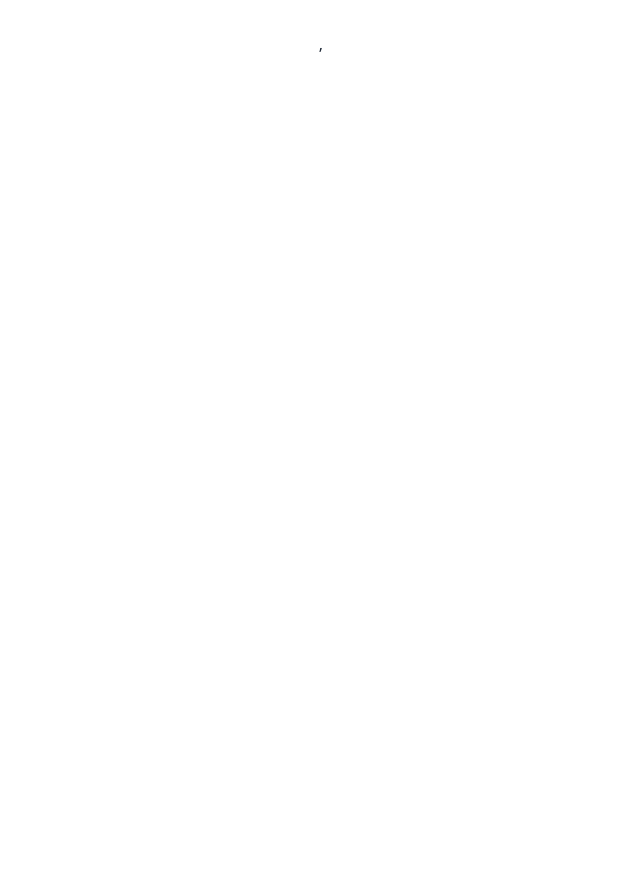
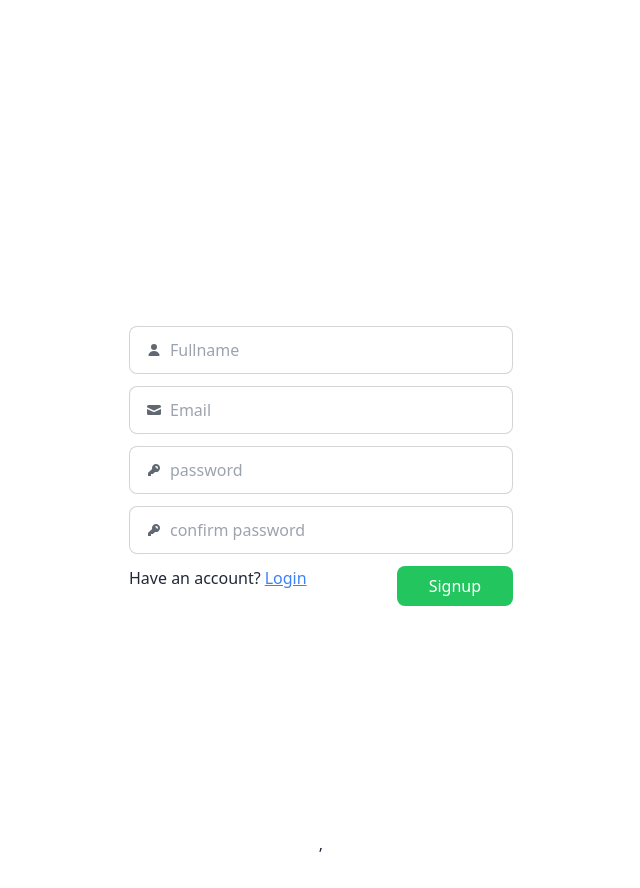
Before and after one commit to Inno-cent/SM-react-chatapp, a React (Vite) app in the folder Frontend/: page /signup in a window 1280 px wide. Before the commit this address had no page. Shown: the whole page, without its empty margins (319-959 px from the left). Before the commit the page ends 800 px from the top, so only its background shows below. Built offline with nearby package versions, Linux system fonts and the light colour scheme.

Commit message:
sign up ui  update

```diff
--- a/Frontend/src/App.jsx
+++ b/Frontend/src/App.jsx
@@ -1,5 +1,6 @@
 import "./App.css";
 import Login from "./components/Login/Login";
+import Signup from "./components/Signup/Signup";
 import { Navigate, Route, Routes } from "react-router-dom";
 
 function App() {
@@ -7,6 +8,8 @@ function App() {
     <>
       <Routes>
         <Route path="/login" element={<Login />} />
+        <Route path="/signup" element={<Signup />} />
+
       </Routes>
     </>
   );
--- a/Frontend/src/components/Signup/Signup.jsx
+++ b/Frontend/src/components/Signup/Signup.jsx
@@ -1,21 +1,12 @@
-
-
 import { Link } from "react-router-dom";
 
 function Signup() {
-
-
   return (
     <>
       <div className="flex h-screen items-center justify-center">
-        <form
+        <form className="bpx-6 py-2  space-y-3 w-96">
 
-          className="border border-white px-6 py-2 rounded-md space-y-3 w-96"
-        >
-          <h1 className="text-2xl text-center">
-            Chat<span className="text-green-500 font-semibold">App</span>
-          </h1>
-          <h2 className="text-xl text-white font-bold">Signup</h2>
+          <h2 className="text-2xl text-white font-bold">Signup</h2>
           <br />
           {/* Fullname */}
           <label className="input input-bordered flex items-center gap-2">
@@ -27,12 +18,7 @@ function Signup() {
             >
               <path d="M8 8a3 3 0 1 0 0-6 3 3 0 0 0 0 6ZM12.735 14c.618 0 1.093-.561.872-1.139a6.002 6.002 0 0 0-11.215 0c-.22.578.254 1.139.872 1.139h9.47Z" />
             </svg>
-            <input
-              type="text"
-              className="grow"
-              placeholder="Fullname"
-
-            />
+            <input type="text" className="grow" placeholder="Fullname" />
           </label>
 
           {/* Email */}
@@ -46,14 +32,8 @@ function Signup() {
               <path d="M2.5 3A1.5 1.5 0 0 0 1 4.5v.793c.026.009.051.02.076.032L7.674 8.51c.206.1.446.1.652 0l6.598-3.185A.755.755 0 0 1 15 5.293V4.5A1.5 1.5 0 0 0 13.5 3h-11Z" />
               <path d="M15 6.954 8.978 9.86a2.25 2.25 0 0 1-1.956 0L1 6.954V11.5A1.5 1.5 0 0 0 2.5 13h11a1.5 1.5 0 0 0 1.5-1.5V6.954Z" />
             </svg>
-            <input
-              type="email"
-              className="grow"
-              placeholder="Email"
-
-            />
+            <input type="email" className="grow" placeholder="Email" />
           </label>
-
 
           {/* Password */}
           <label className="input input-bordered flex items-center gap-2">
@@ -69,14 +49,8 @@ function Signup() {
                 clipRule="evenodd"
               />
             </svg>
-            <input
-              type="password"
-              className="grow"
-              placeholder="password"
-
-            />
+            <input type="password" className="grow" placeholder="password" />
           </label>
-
 
           {/*Confirm Password */}
           <label className="input input-bordered flex items-center gap-2">
@@ -96,10 +70,8 @@ function Signup() {
               type="password"
               className="grow"
               placeholder="confirm password"
-
             />
           </label>
-
 
           {/* Text & Button */}
           <div className="flex justify-between">
@@ -112,10 +84,11 @@ function Signup() {
                 Login
               </Link>
             </p>
-            <input
+
+             <input
               type="submit"
               value="Signup"
-              className="text-white bg-green-500 px-2 py-1 cursor-pointer rounded-lg"
+              className="text-white bg-green-500 px-8 py-2 cursor-pointer rounded-lg"
             />
           </div>
         </form>
```
